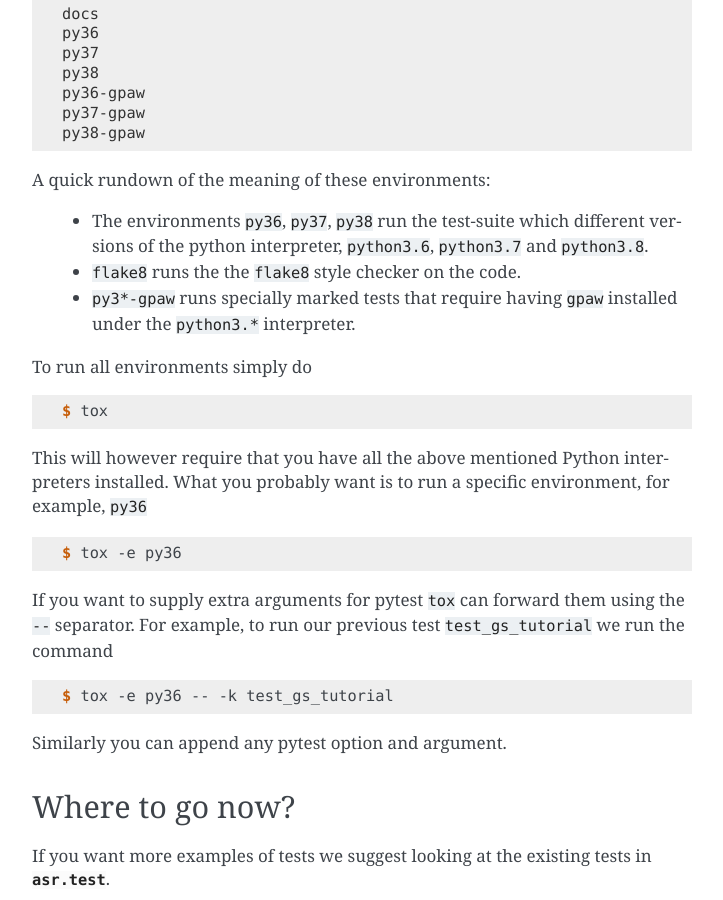
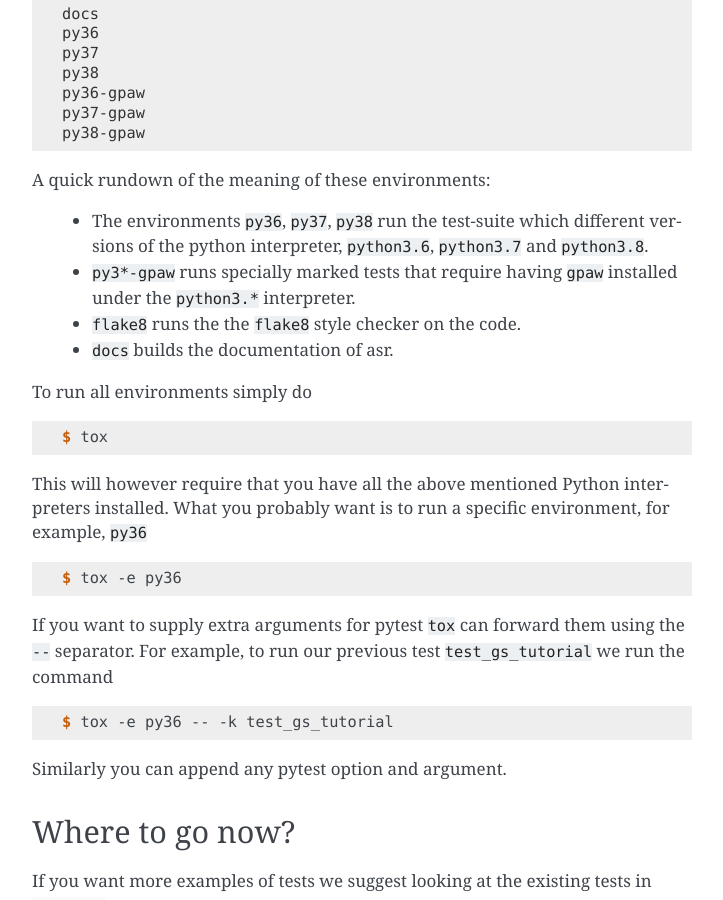
Before and after one commit to dijasila/Atomic-Simulation-Recipees, a Sphinx documentation site: the page built from docs/src/tutorials/testing.rst, in a window 1280 px wide and 900 px high, scrolled down 6075 px. Shown: the whole window, without its empty margins (388-1111 px from the left). Built offline with Sphinx 7.4.7, drawn with Linux system fonts in a browser that asks for light colours.

Commit message:
Update tutorial

```diff
--- a/docs/src/tutorials/testing.rst
+++ b/docs/src/tutorials/testing.rst
@@ -332,9 +332,10 @@ A quick rundown of the meaning of these environments:
   - The environments ``py36``, ``py37``, ``py38`` run the test-suite
     which different versions of the python interpreter, ``python3.6``,
     ``python3.7`` and ``python3.8``.
-  - ``flake8`` runs the the ``flake8`` style checker on the code.
   - ``py3*-gpaw`` runs specially marked tests that require having
     ``gpaw`` installed under the ``python3.*`` interpreter.
+  - ``flake8`` runs the the ``flake8`` style checker on the code.
+  - ``docs`` builds the documentation of asr.
 
 To run all environments simply do
 
```
